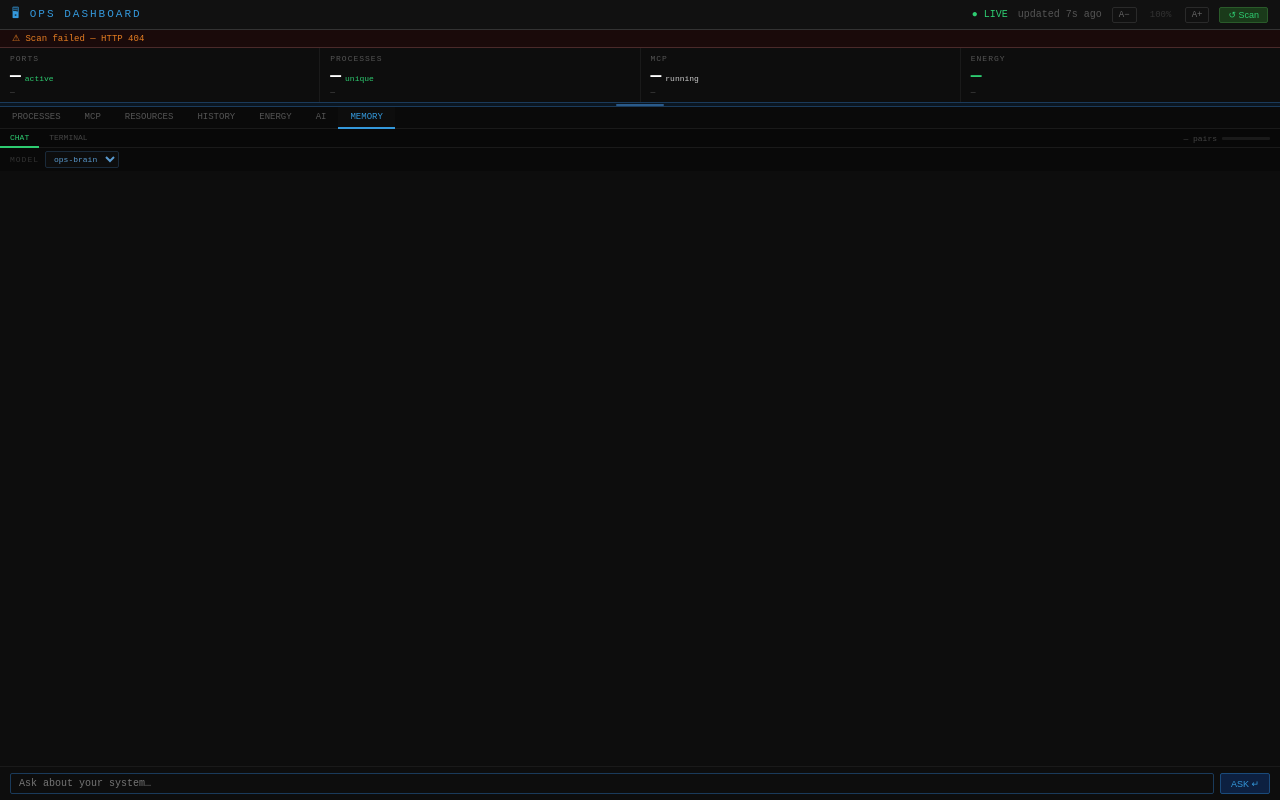
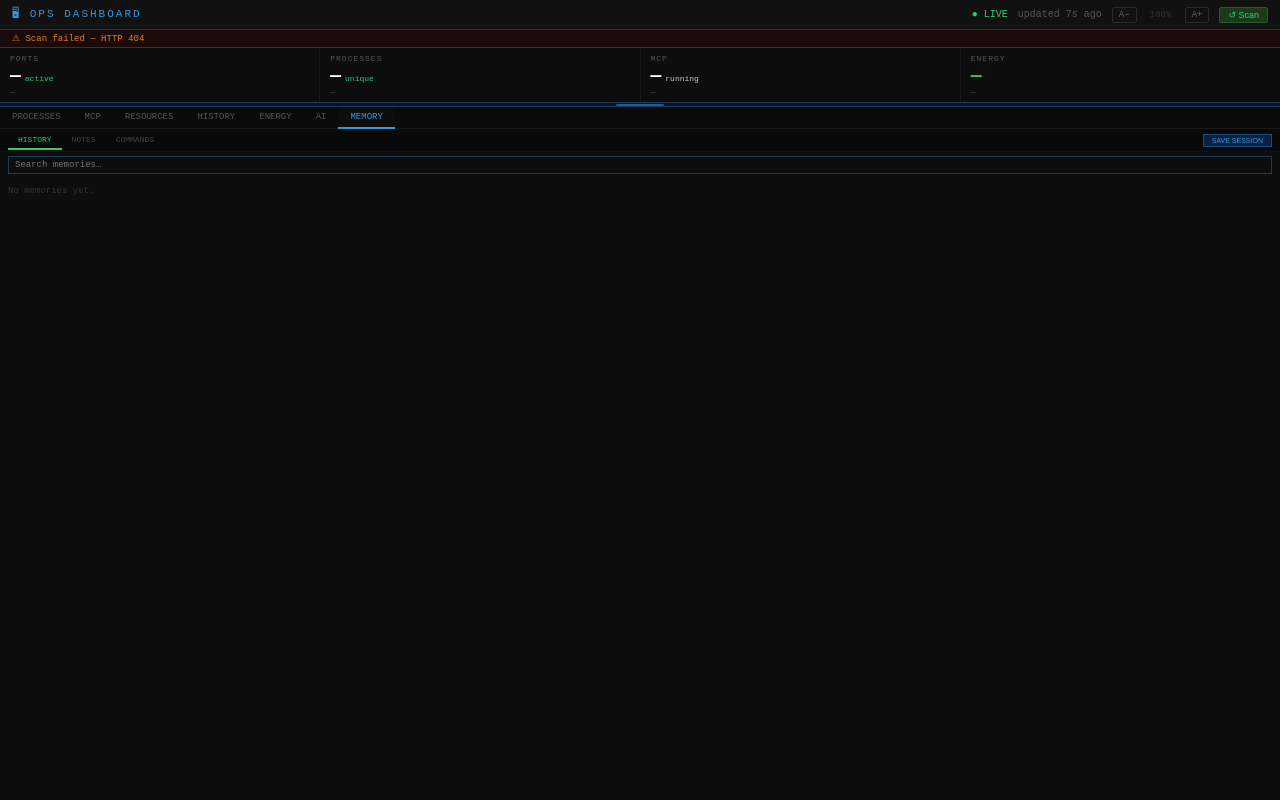
Before and after one commit to annointedfrom/terminal-monitor, a plain HTML site: page termmon/dashboard.html in a window 1280 px wide. Both pictures are taken after a click on the element "MEMORY". Drawn offline with Linux system fonts and the light colour scheme; no server answers.

Commit message:
fix: correct tab pane CSS specificity and scroll reset on tab switch
- #pane-ai and #pane-memory flex rules scoped to .active so hidden panes
  are actually hidden (ID selector was beating .tab-pane display:none)
- switchTab resets scrollTop to 0 so scroll position from other tabs
  does not clip the AI/memory pane content

```diff
--- a/termmon/dashboard.html
+++ b/termmon/dashboard.html
@@ -58,8 +58,8 @@ body { background: #0d0d0d; color: #ccc; font-family: monospace; font-size: 12px
 .res-bar { height: 100%; border-radius: 3px; transition: width 0.3s; }
 .coming-soon { display: flex; align-items: center; justify-content: center; height: 120px; color: #333; font-size: 10px; letter-spacing: 2px; }
 #tab-content.chat-active { padding: 0; overflow: hidden; }
-#pane-ai { display: flex; flex-direction: column; height: 100%; }
-#pane-memory { display: flex; flex-direction: column; height: 100%; }
+#pane-ai.active { display: flex; flex-direction: column; height: 100%; }
+#pane-memory.active { display: flex; flex-direction: column; height: 100%; }
 #chat-msgs { flex: 1; overflow-y: auto; padding: 8px 10px 4px; }
 .chat-msg { padding: 5px 8px; border-radius: 3px; font-size: 9px; line-height: 1.5; white-space: pre-wrap; word-break: break-word; margin-bottom: 5px; }
 .chat-msg.you { background: #0d2040; color: #8ab4d4; margin-left: 15%; border: 1px solid #1a4a7a; }
@@ -484,7 +484,9 @@ function switchTab(name) {
   document.querySelectorAll('.tab-pane').forEach(function(p) {
     p.classList.toggle('active', p.id === 'pane-' + name);
   });
-  document.getElementById('tab-content').classList.toggle('chat-active', name === 'ai' || name === 'memory');
+  var tc = document.getElementById('tab-content');
+  tc.classList.toggle('chat-active', name === 'ai' || name === 'memory');
+  tc.scrollTop = 0;
   if (name === 'history') renderHistory();
   if (name === 'energy') renderEnergy();
   if (name === 'ai') { renderChat(); fetchTrainingStatus(); loadModels(); }
```
